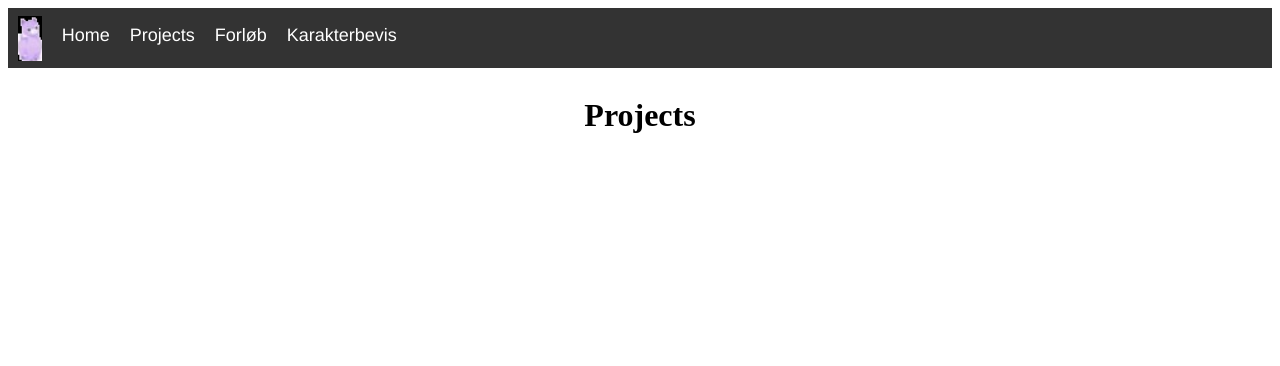
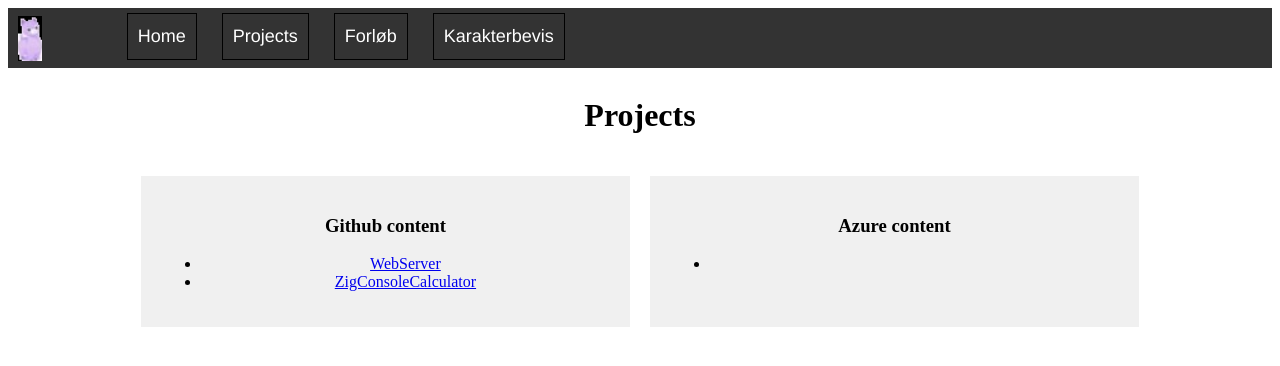
Before and after one commit to stef663k/portfloioTest, a SvelteKit app in the folder myPortfolio/: page /Projects in a window 1280 px wide. Shown: the top 366 px of the page. Built offline with nearby package versions, Linux system fonts and the light colour scheme.

Commit message:
bnbvfn vb

```diff
--- a/myPortfolio/src/routes/+layout.svelte
+++ b/myPortfolio/src/routes/+layout.svelte
@@ -35,14 +35,14 @@
           <div class="middle-line"></div>
         </div>
         <ul class={`navbar-list${showMobileMenu ? ' mobile' : ''}`}>
-            {#each navItems as item}
+            {#each navItems as item, index}
                 <li>
                     {#if item.isLogo}
-                        <a href={item.href}>
+                        <a class="image-alpaca" href={item.href}>
                             <img class="logo-image" src={Alpaca} alt="Alpaca Logo"  />
                         </a>
                     {:else}
-                        <a href={item.href}>{item.label}</a>
+                        <a class="listNav" href={item.href}>{item.label}</a>
                     {/if}
                 </li>
             {/each}
@@ -82,6 +82,7 @@
         background-color: blanchedalmond;
     }
 
+
     .logo-image {
         display: flex;
         object-fit: cover;
@@ -89,6 +90,8 @@
         align-self: center;
         height: 100%;
         margin-top: 5px;
+        margin-right: 50px;
+        border: none;
     }
 
     .mobile-icon {
@@ -192,6 +195,33 @@
         padding: 0 10px;
         font-size: 18px;
         margin-top: 5px;
+        margin-right: 25px;
+
+    }
+
+    .navbar-list li:nth-child(2) a:hover {
+        background-color: blueviolet;
+    }
+
+    .navbar-list li:nth-child(3) a:hover {
+        background-color: blueviolet;
+    }
+
+    .navbar-list li:nth-child(4) a:hover {
+        background-color: blueviolet;
+    }
+
+    .navbar-list li:nth-child(5) a:hover {
+        background-color: blueviolet;
+    }
+
+    .navbar-list a:not(.image-alpaca) {
+        border: 1px solid;
+        border-color: rgba(0, 0, 0, 1);
+    }
+
+    .link-Project:hover {
+        border-color: blueviolet;
     }
 
      @media only screen and (min-width: 767px) {
--- a/myPortfolio/src/routes/Projects/+page.svelte
+++ b/myPortfolio/src/routes/Projects/+page.svelte
@@ -1,14 +1,62 @@
+<script>
+
+</script>
+<head>
+    <style>
+        .projectName {
+            display: flex;
+            flex-direction: column;
+            align-items: center;
+            text-align: center;
+
+        }
+
+        .project-container {
+            display: flex;
+            justify-content: space-between;
+            width: 80%;
+            margin-top: 20px;
+        }
+
+        .github-container {
+            flex-basis: 45%;
+            background-color: #f0f0f0;
+            padding: 20px;
+            text-align: center;
+        }
+
+        .azure-container {
+            flex-basis: 45%;
+            background-color: #f0f0f0;
+            padding: 20px;
+        }
+    </style>
+    <title>Projects</title>
+</head>
 <body>
     <div class="projectName">
         <h1>Projects</h1>
+
+        <div class="project-container">
+            <div class="github-container">
+                <h3>Github content</h3>
+                <ul>
+                    <li>
+                        <a href="https://github.com/stef663k/WebServer">WebServer</a>
+                    </li>
+                    <li>
+                        <a href="https://github.com/stef663k/ZigConsoleCalculator">ZigConsoleCalculator</a>
+                    </li>
+                </ul>
+            </div>
+            <div class="azure-container">
+                <h3>Azure content</h3>
+                <ul>
+                    <li>
+                    </li>
+                </ul>
+            </div>
+
+        </div>
     </div>
 </body>
-
-<style>
-    .projectName {
-        display: flex;
-        justify-content: center;
-        align-items: center;
-
-    }
-</style>
```
Also changed, not shown: myPortfolio/src/routes/+page.svelte (+35 -3 lines).
